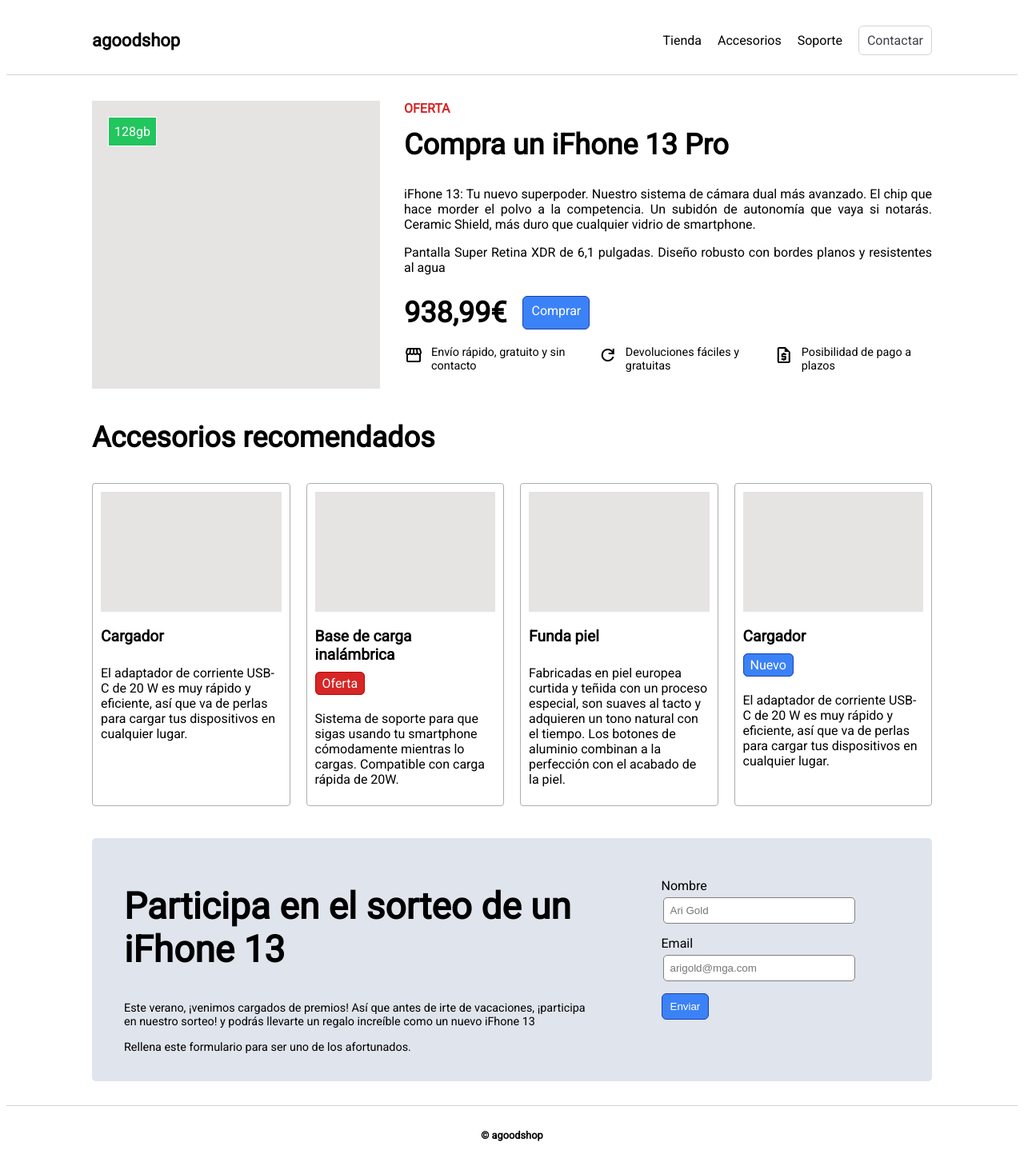
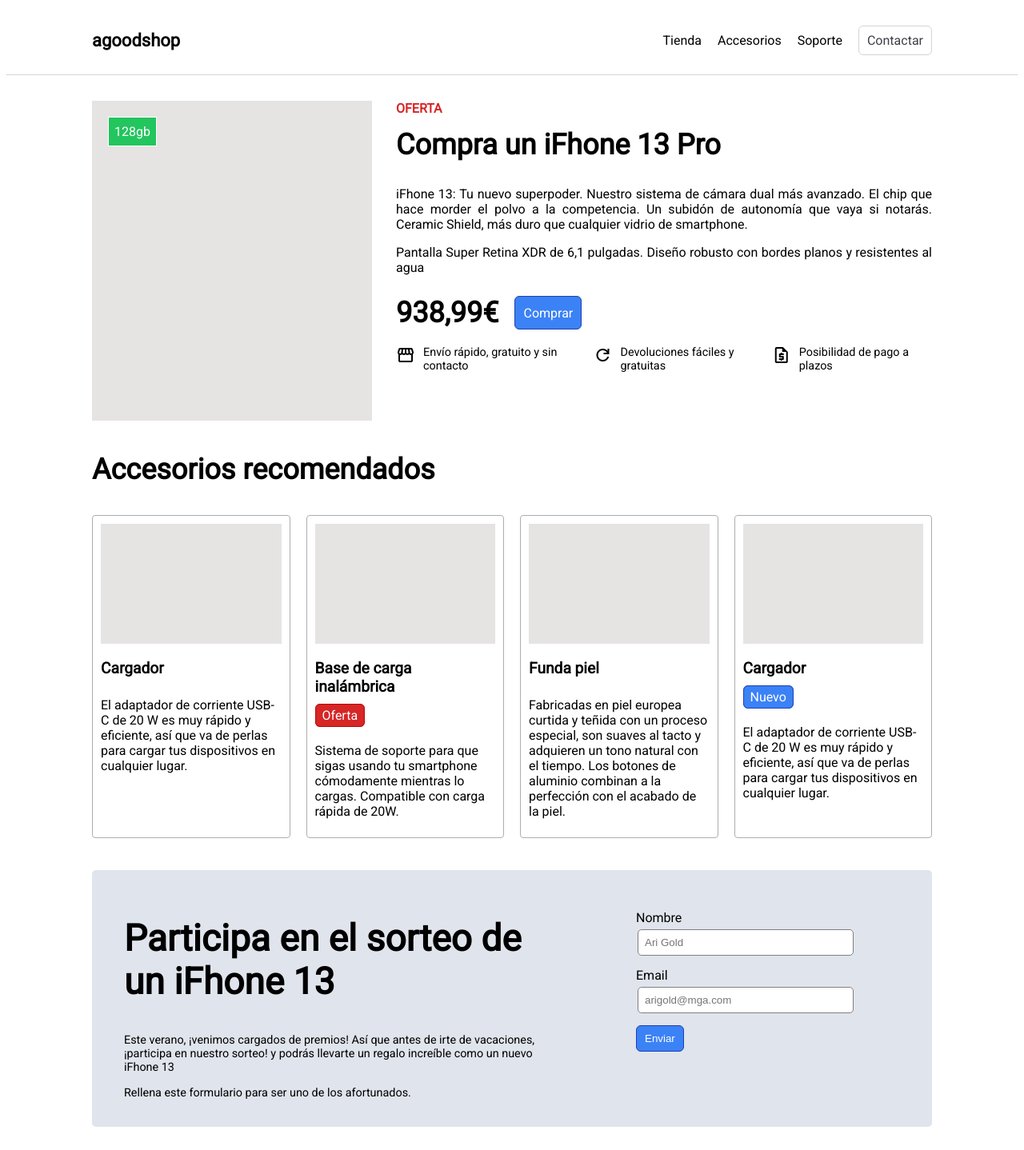
Before and after one commit to matildejb/store-Agoodshop, a plain HTML site: page index.html in a window 1280 px wide. Shown: the top 1438 px of the page at 80% size. Drawn offline with nearby package versions, Linux system fonts and the light colour scheme; a web font is replaced by a local one.

Commit message:
Cambios 20/12/23
Cambios generales

```diff
--- a/index.html
+++ b/index.html
@@ -120,7 +120,7 @@
 						<img src="imgn.png" alt="" />
 						<div class="card-body">
 							<h4>Cargador</h4>
-							<a href="#" class="btn btn--primary btn--cargador">Nuevo</a>
+							<a href="#" class="btn  btn--cargador">Nuevo</a>
 							<p>
 								El adaptador de corriente USB-C de 20 W es muy rápido y
 								eficiente, así que va de perlas para cargar tus dispositivos
--- a/styles.css
+++ b/styles.css
@@ -60,6 +60,10 @@
 	background-color: var(--blue--500);
 	color: var(--base-white);
 	border-color: var(--blue--800);
+	display: flex;
+	justify-content: center;
+	align-items: center;
+
 }
 
 .btn--primary:hover {
@@ -78,7 +82,13 @@
 
 .btn--cargador {
 	padding: 4px 8px;
+	background-color: var(--blue--500);
+	color: var(--base-white);
+	border-color: var(--blue--800);
 
+}
+.btn--cargador:hover {
+	background-color: var(--blue--800);
 }
 
 a {
@@ -157,8 +167,8 @@
 }
 
 .the-product__img {
-	width: 360px;
-	height: 360px;
+	width: 350px;
+	height: 400px;
 }
 
 .the-product__gb {
@@ -191,6 +201,7 @@
 .the-product-w__buy {
 	display: flex;
 	gap: 20px;
+
 }
 
 
@@ -244,8 +255,7 @@
 
 .text-participa {
 	padding: 20px 40px;
-	max-width: 63%;
-	font-size: 0.9rem;
+	max-width: 60%;
 }
 
 .text-participa p {
@@ -257,7 +267,7 @@
 }
 
 input {
-	width: 240px;
+	width: 270px;
 	margin-left: 2px;
 	padding: 8px;
 	border: 1px solid gray;
@@ -278,7 +288,7 @@
 
 /*RESPONSIVE MOBILE*/
 
-@media only screen and (max-width: 760px) {
+@media only screen and (max-width: 780px) {
 
     h1 {
 		font-size: 2.1rem;
@@ -291,7 +301,7 @@
 	}
 
 
-    /*NAV*/
+    /*HEADER*/
 	.the-header__inner {
 		flex-direction: column;
 	}
@@ -346,6 +356,7 @@
     /*Segunda Parte*/
 	.acc {
 		margin-bottom: 20px;
+
 	}
 
 	.the-product__accesorios  {
```
